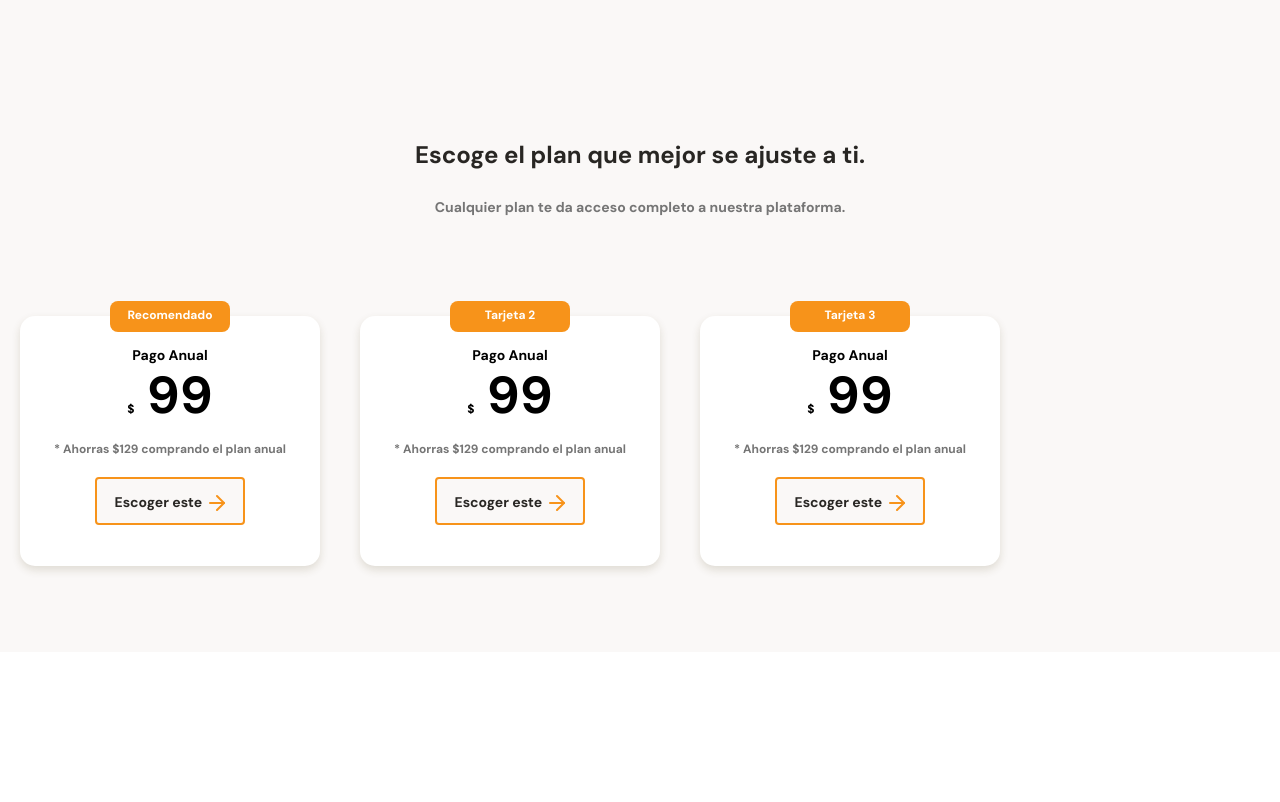
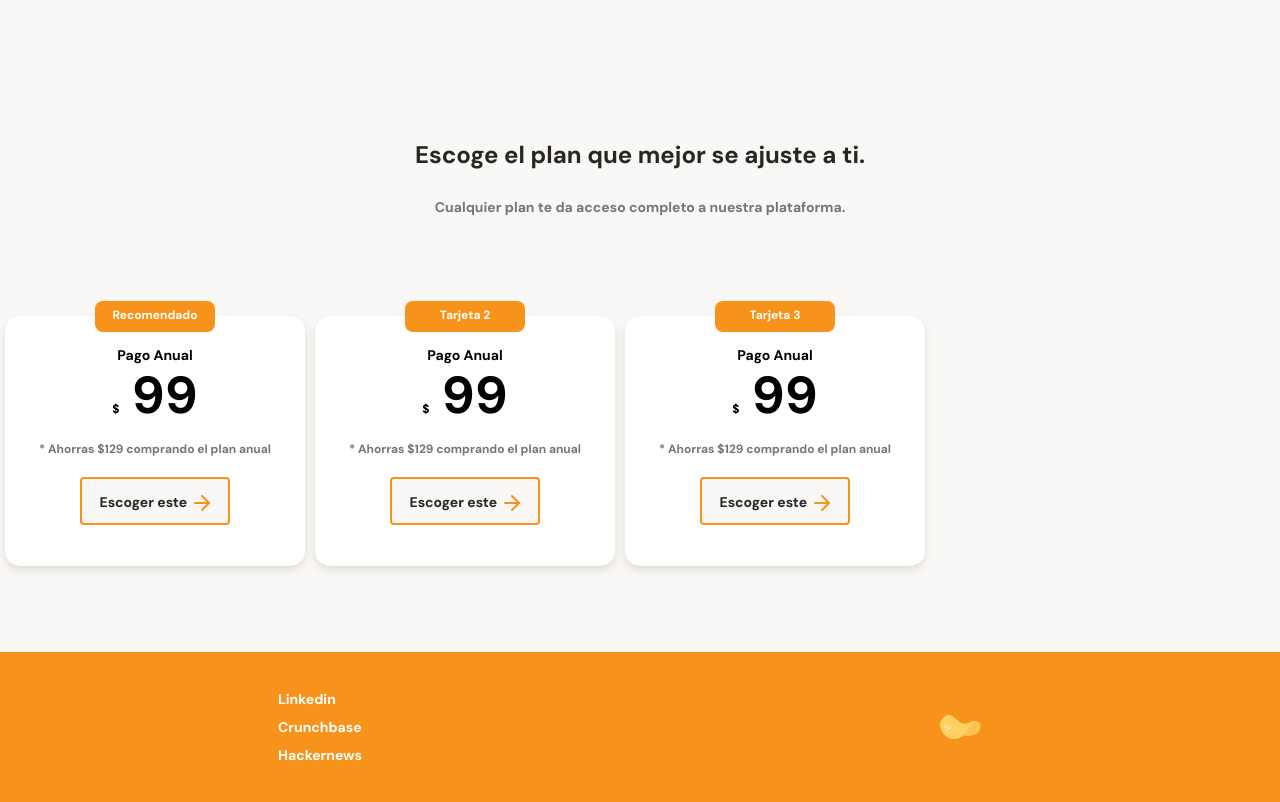
Before and after one commit to Werewolf1200/Maquetacion-Mobile-First-Platzi, a plain HTML site: page index.html in a window 1280 px wide. Shown: the part 2298-3100 px from the top of the page. Before the commit the page ends 2950 px from the top, so only its background shows below. Drawn offline with Linux system fonts and the light colour scheme.

Commit message:
Footer
- Maquetando el footer con - HTML y CSS

- Modificación del tamaño de las tarjetas del scroll

```diff
--- a/index.html
+++ b/index.html
@@ -134,6 +134,17 @@
             </section>
         </section>
     </main>
-    <footer></footer>
+    <footer>
+        <section class="left">
+            <ul>
+              <li><a href="#">Linkedin</a></li>
+              <li><a href="#">Crunchbase</a></li>
+              <li><a href="#">Hackernews</a></li>
+            </ul>
+        </section>
+        <section class="right">
+            <img src="./assets/icons/mani.svg" alt="Logo Footer">
+        </section>
+    </footer>
 </body>
 </html>
--- a/styles.css
+++ b/styles.css
@@ -415,10 +415,10 @@ main {
     position: relative;
     scroll-snap-align: center; /*El escroll centra el elemento para su completa visualización*/
     width: 70%;
-    min-width: 230px;
+    min-width: 190px;
     max-width: 300px;
     height: 250px;
-    margin: 50px 20px 0;
+    margin: 50px 5px 0;
     padding: 0 15px;
     background-color: var(--just-white);
     border-radius: 15px;
@@ -485,3 +485,33 @@ main {
     background-image: url("./assets/icons/arrow-right.svg");
     vertical-align: text-bottom;
 }
+
+footer {
+    display: flex;
+    width: 100%;
+    height: 150px;
+    background-color: var(--bitcoin-orange);
+}
+
+footer section {
+    display: flex;
+    width: 50%;
+    justify-content: center;
+    align-items: center;
+}
+
+footer .left ul {
+    font-size: 1.4rem;
+    font-weight: 500;
+    line-height: 1.8rem;
+    list-style: none;
+}
+
+.left  li {
+    margin: 10px 0;
+}
+
+.left a {
+    text-decoration: none;
+    color: var(--just-white);
+}
```
